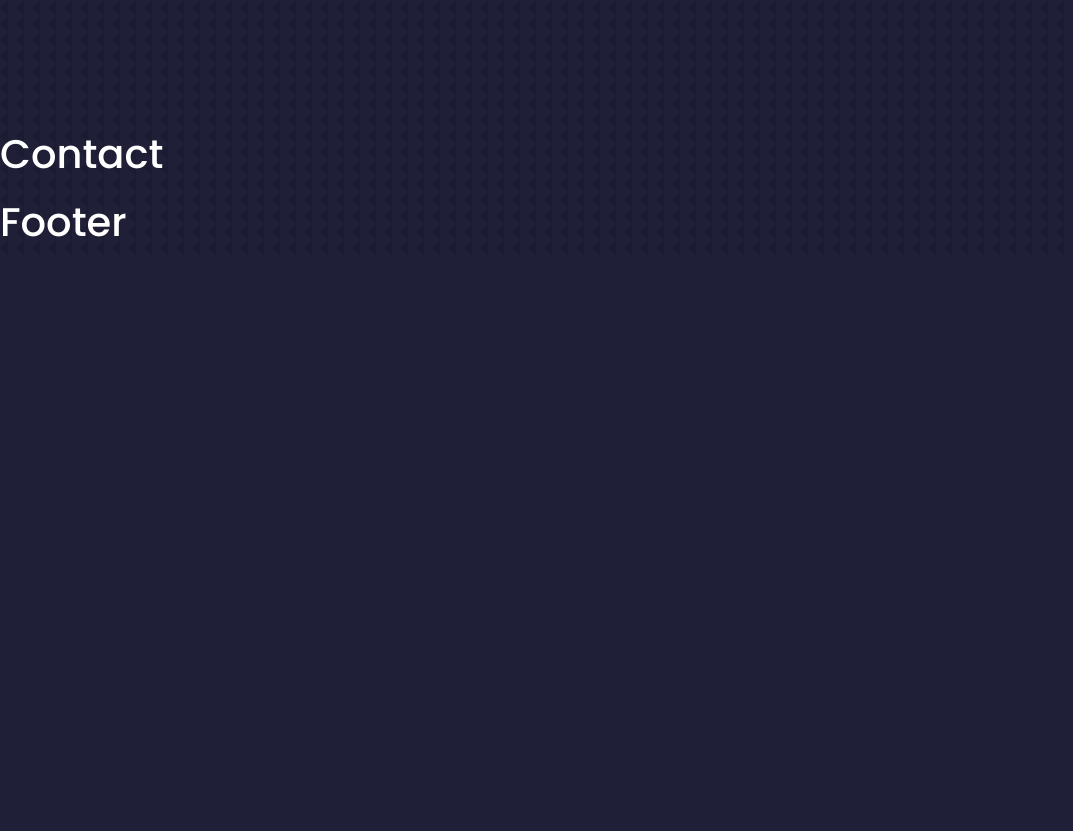
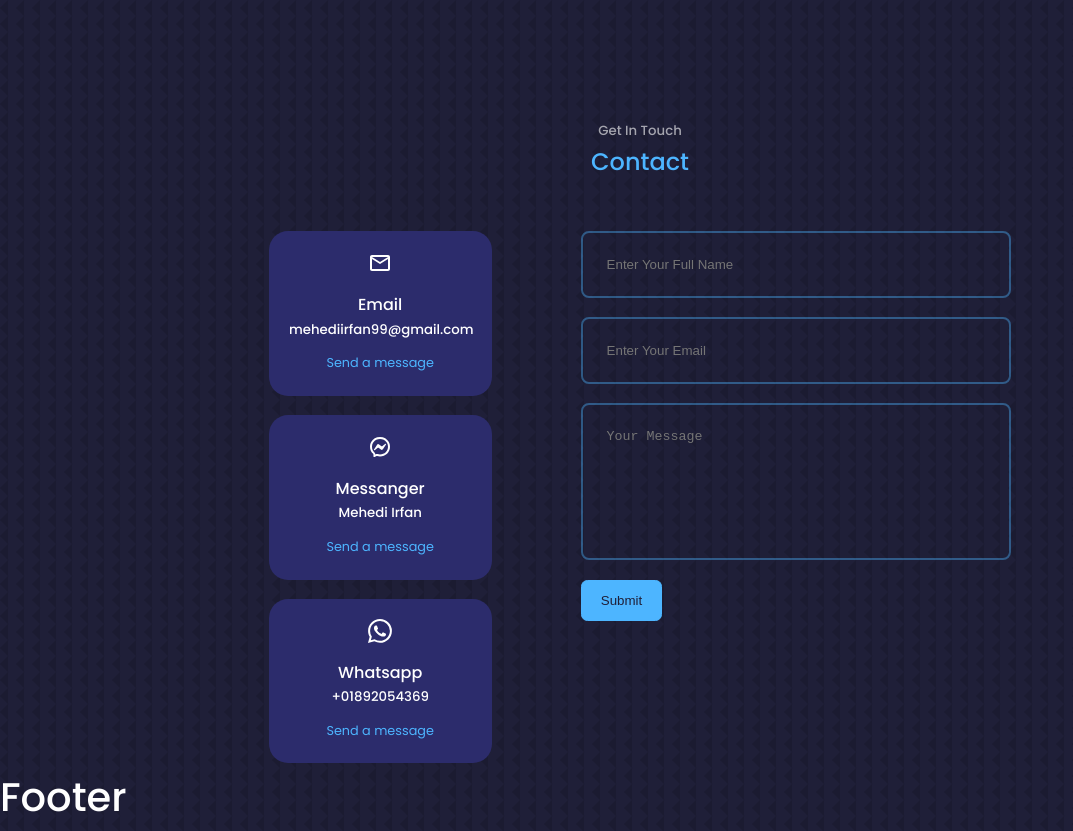
Before and after one commit to Mehedi-irfan/portfolio, a React (Create React App) app: page / in a window 1280 px wide. Shown: the part 4640-5471 px from the top of the page, without its empty margins (0-1073 px from the left). Before the commit the page ends 4896 px from the top, so only its background shows below. Built offline with nearby package versions, Linux system fonts and the light colour scheme.

Commit message:
contact component added

```diff
--- a/src/Component/Contact/Contact.css
+++ b/src/Component/Contact/Contact.css
@@ -0,0 +1,62 @@
+.container.contact__container {
+  width: 58%;
+  display: grid;
+  grid-template-columns: 30% 58%;
+  gap: 12%;
+}
+.contact__options {
+  display: flex;
+  flex-direction: column;
+  gap: 1.2rem;
+}
+.contact__option {
+  background-color: var(--color-bg-variant);
+  padding: 1.2rem;
+  border-radius: 1.2rem;
+  text-align: center;
+  border: 1px solid transparent;
+  transition: var(--transition);
+}
+.contact__option:hover {
+  background-color: transparent;
+  border-color: var(--color-parmary-variant);
+}
+.contact__option_icon {
+  font-size: 1.5rem;
+  margin-bottom: 0.5rem;
+}
+.contact__option a {
+  margin-top: 0.7rem;
+  display: inline-block;
+  font-size: 0.8rem;
+}
+/*=====================form================*/
+form {
+  display: flex;
+  flex-direction: column;
+  gap: 1.2rem;
+}
+input,
+textarea {
+  width: 100%;
+  padding: 1.5rem;
+  border-radius: 0.5rem;
+  background-color: transparent;
+  border: 2px solid var(--color-parmary-variant);
+  resize: none;
+  color: var(--color-white);
+}
+
+/*==================== MEDIA QUERIS (MEDIUM DEVICES)=======================*/
+@media screen and (max-width: 1024px) {
+  .container.contact__container {
+    grid-template-columns: 1fr;
+    gap: 2rem;
+  }
+}
+/*==================== MEDIA QUERIS (SMALL DEVICES)=======================*/
+@media screen and (max-width: 600px) {
+  .container.contact__container {
+    width: var(--container-width-sm);
+  }
+}
--- a/src/Component/Contact/Contact.jsx
+++ b/src/Component/Contact/Contact.jsx
@@ -1,10 +1,45 @@
 import React from 'react';
-import './Contact.css'
+import './Contact.css';
+import { MdOutlineEmail } from 'react-icons/md';
+import { RiMessengerLine } from 'react-icons/ri';
+import { BsWhatsapp } from 'react-icons/bs';
+
 
 const Contact = () => {
     return (
         <section id='contact'>
-            <h1>Contact</h1>
+            <h5>Get In Touch</h5>
+            <h2>Contact</h2>
+
+            <div className="container contact__container">
+                <div className="contact__options">
+                    <article className='contact__option'>
+                        <MdOutlineEmail className='contact__option_icon' />
+                        <h4>Email</h4>
+                        <h5>mehediirfan99@gmail.com</h5>
+                        <a href="mailto:mehediirfan99@gmail.com" target='_blank'>Send a message</a>
+                    </article>
+                    <article className='contact__option'>
+                        <RiMessengerLine className='contact__option_icon' />
+                        <h4>Messanger</h4>
+                        <h5>Mehedi Irfan</h5>
+                        <a href="https://m.me/mehedihasanirfann" target='_blank'>Send a message</a>
+                    </article>
+                    <article className='contact__option'>
+                        <BsWhatsapp className='contact__option_icon' />
+                        <h4>Whatsapp</h4>
+                        <h5>+01892054369</h5>
+                        <a href="https://api.whatsapp.com/send?phone=8801892054369" target='_blank'>Send a message</a>
+                    </article>
+                </div>
+                {/* END OF CONTACT OPTION  */}
+                <form action="">
+                    <input type="text" name='name' placeholder='Enter Your Full Name' required />
+                    <input type="email" name="email" placeholder='Enter Your Email' id="" required />
+                    <textarea name="message" rows="7" placeholder='Your Message' required></textarea>
+                    <button className='btn btn-primary' type='submit'>Submit</button>
+                </form>
+            </div>
         </section>
     );
 };
```
